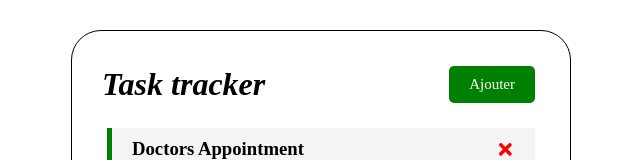
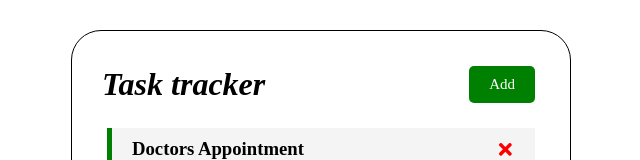
Before and after one commit to Herilant0/Task-application, a React (Create React App) app: page / in a window 1280 px wide. Shown: the top 160 px of the page, without its empty margins (319-959 px from the left). Built offline with nearby package versions, Linux system fonts and the light colour scheme.

Commit message:
modif title: show add

```diff
--- a/src/components/Header.js
+++ b/src/components/Header.js
@@ -1,11 +1,11 @@
 import PropTypes from 'prop-types'
 import Button from './Button'
 
-const Header = ({title, onAdd}) => {
+const Header = ({title, onAdd, showAdd}) => {
     return (
         <header className="header">
             <h1 className="logo">{title}</h1>
-            <Button color='green' text="Ajouter" onClick={onAdd}/>
+            <Button color='green' text={showAdd ? 'Close' : 'Add'} onClick={onAdd}/>
         </header>
     )
 }
```
